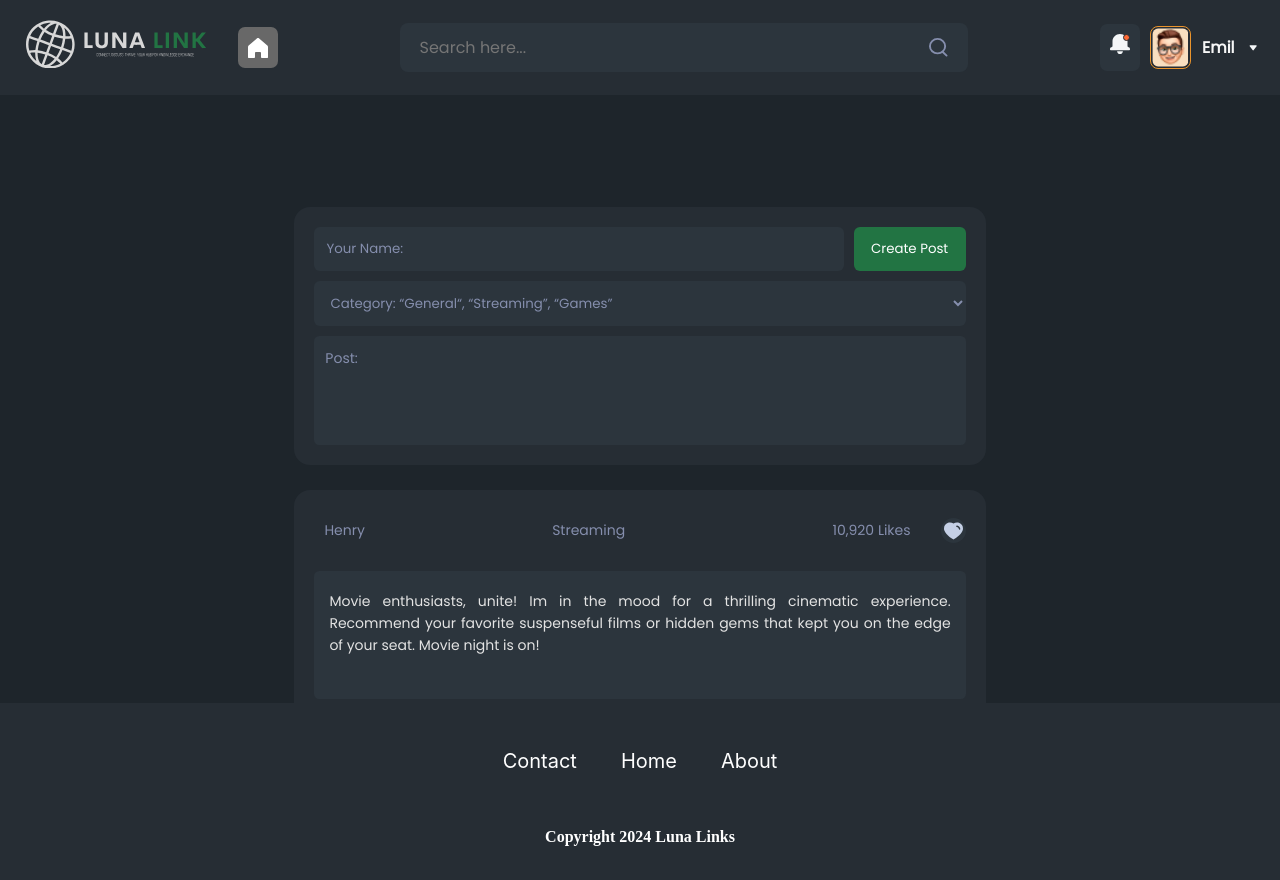
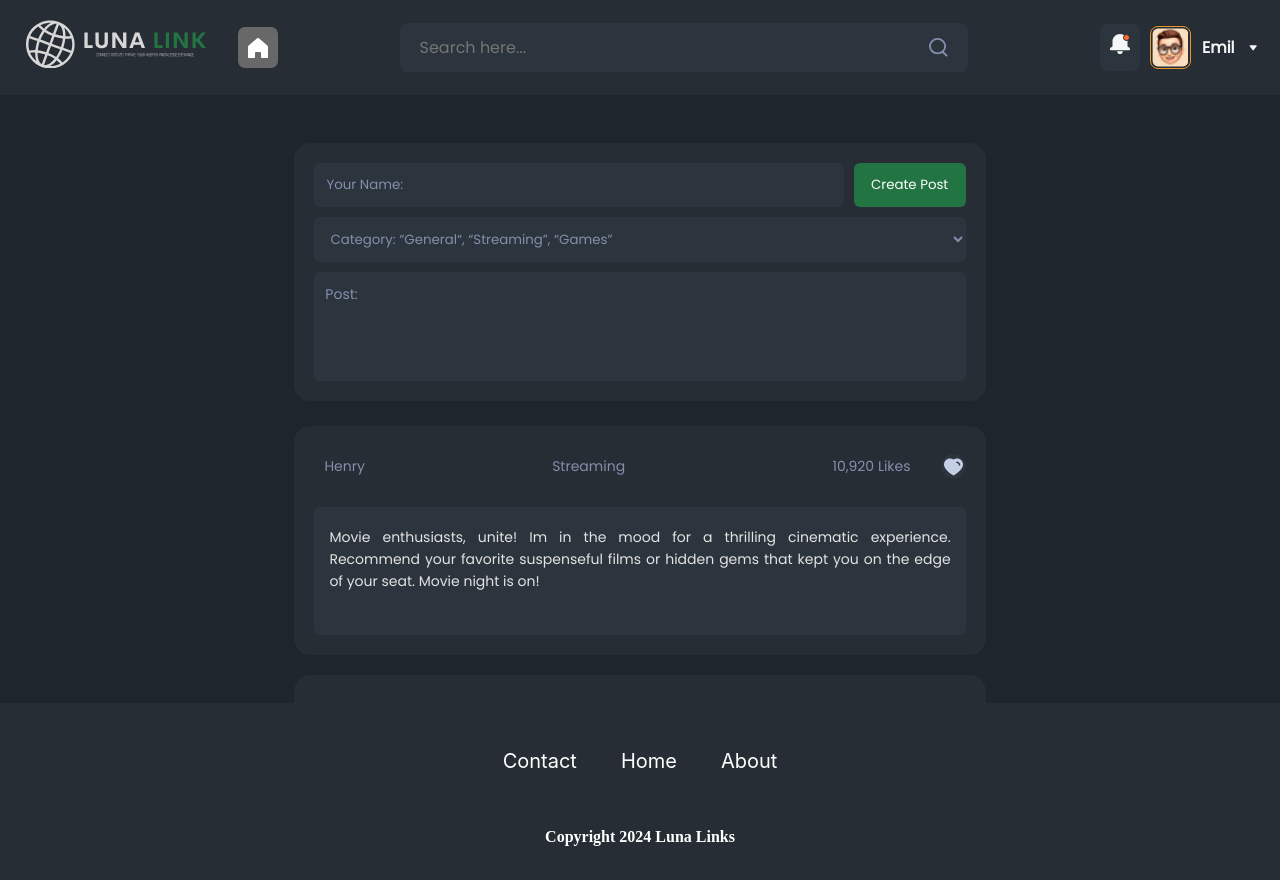
Before and after one commit to AdrianKnudsen/Luna-Link, a React (Vite) app: page /Home in a window 1280 px wide. Built offline with nearby package versions, Linux system fonts and the light colour scheme.

Commit message:
small edits

```diff
--- a/src/Components/Post/CreatePost.jsx
+++ b/src/Components/Post/CreatePost.jsx
@@ -173,7 +173,7 @@ export function CreatePost() {
 function shuffleArray(array) {
   for (let i = array.length - 1; i > 0; i--) {
     const j = Math.floor(Math.random() * (i + 1));
-    [array[i], array[j]] = [array[j], array[i]]; // Swap elements
+    [array[i], array[j]] = [array[j], array[i]];
   }
   return array;
 }
--- a/src/Components/Post/CreatePost.module.css
+++ b/src/Components/Post/CreatePost.module.css
@@ -12,7 +12,7 @@
   background: var(--Dark-3, #262d34);
   color: #858ead;
   margin-bottom: 25px;
-  margin-top: 7rem;
+  margin-top: 3rem;
 }
 
 .user {
--- a/src/Pages/LandingPage.jsx
+++ b/src/Pages/LandingPage.jsx
@@ -1,5 +1,4 @@
 import { CreatePost } from "../Components/Post/CreatePost";
-
 import styles from "../Pages/LandingPage.module.css";
 
 export function LandingPage() {
@@ -7,7 +6,6 @@ export function LandingPage() {
     <>
       <main className={styles.main}>
         <CreatePost />
-
       </main>
     </>
   );
```
